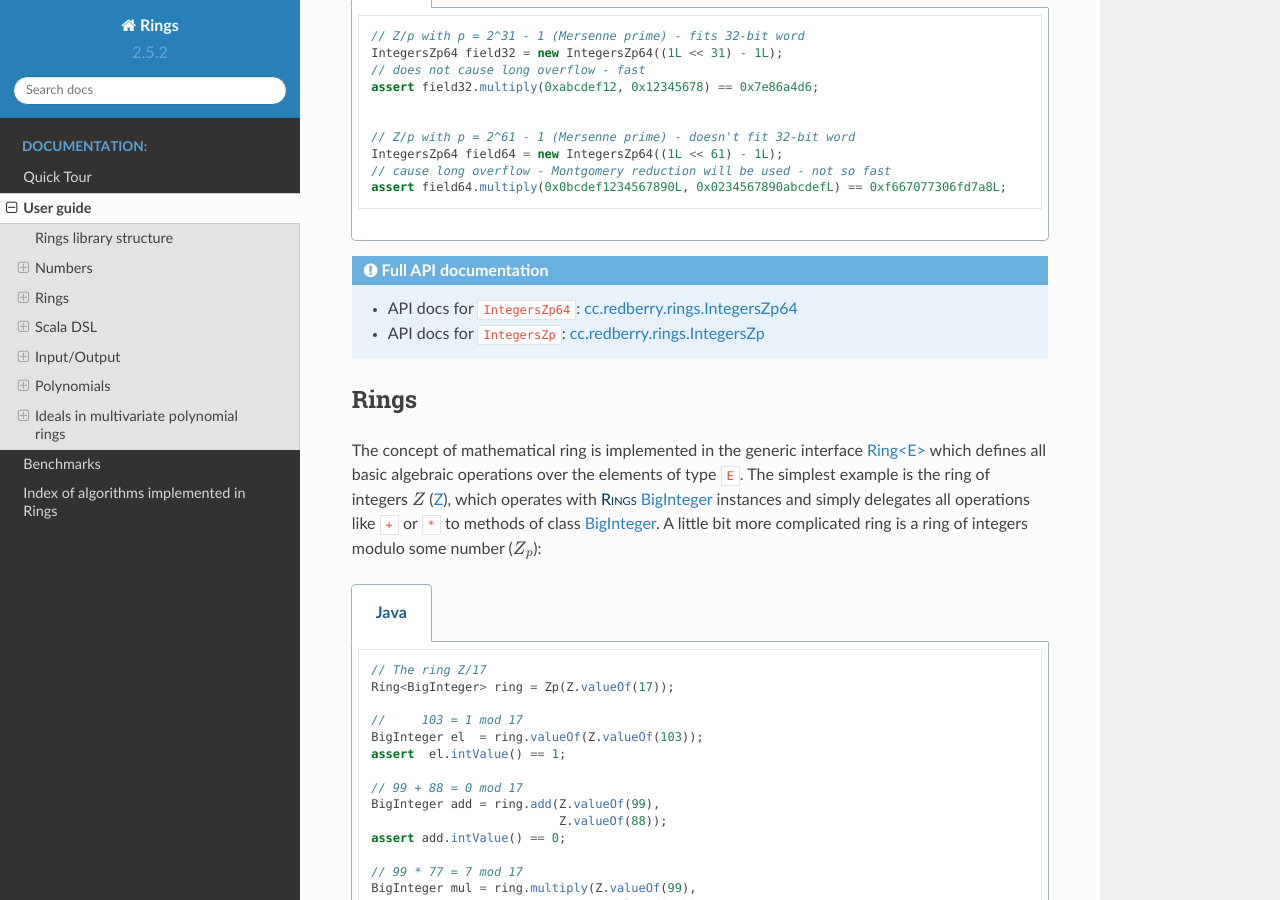
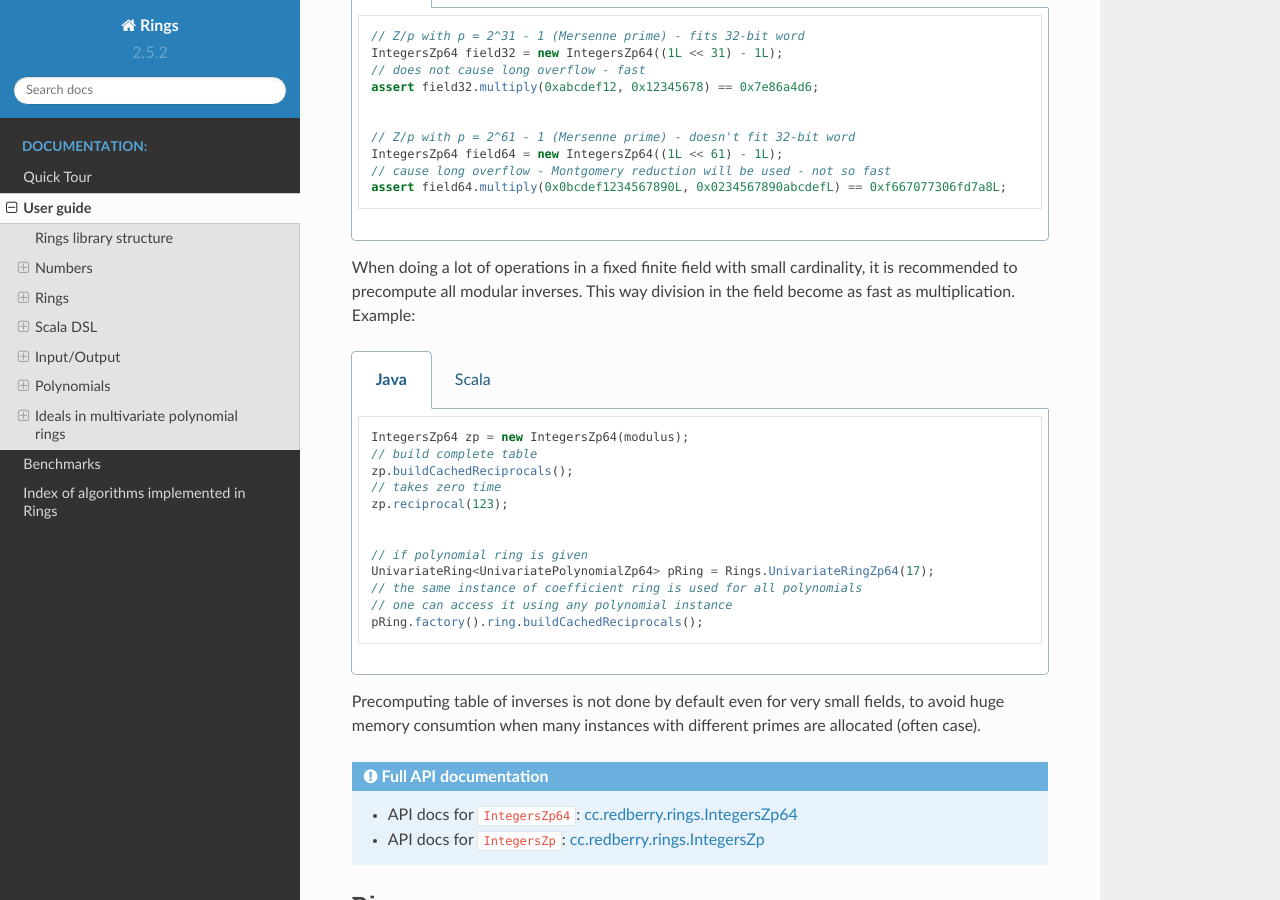
Before and after one commit to PoslavskySV/rings, a Sphinx documentation site: the page built from doc/guide.rst, in a window 1280 px wide and 900 px high, scrolled down 3949 px. Built offline with Sphinx 7.4.7 and the Read the Docs theme 2.0.0, drawn with Linux system fonts in a browser that asks for light colours; comment, search, counter and statistics services are not loaded.

Commit message:
Added possibility to cache all modular inverses for small finite fields. (#59)
This fixes #57

```diff
--- a/doc/guide.rst
+++ b/doc/guide.rst
@@ -195,6 +195,43 @@ It is worst to mention, that multiplication defined in `IntegersZp64`_ is especi
 
 .. _IntegersZp64: http://javadoc.io/page/cc.redberry/rings/latest/cc/redberry/rings/IntegersZp64.html
 .. _IntegersZp: http://javadoc.io/page/cc.redberry/rings/latest/cc/redberry/IntegersZp.html
+
+
+When doing a lot of operations in a fixed finite field with small cardinality, it is recommended to precompute all modular inverses. This way division in the field become as fast as multiplication. Example:
+
+
+.. tabs::
+
+   .. code-tab:: java
+
+        IntegersZp64 zp = new IntegersZp64(modulus);
+        // build complete table
+        zp.buildCachedReciprocals();
+        // takes zero time
+        zp.reciprocal(123);
+
+
+        // if polynomial ring is given
+        UnivariateRing<UnivariatePolynomialZp64> pRing = Rings.UnivariateRingZp64(17);
+        // the same instance of coefficient ring is used for all polynomials
+        // one can access it using any polynomial instance
+        pRing.factory().ring.buildCachedReciprocals();
+
+
+   .. code-tab:: scala
+
+        val zp = Zp64(modulus)
+        // build complete table
+        zp.buildCachedReciprocals()
+
+        // if polynomial ring is given
+        val pRing = UnivariateRingZp64(modulus, "x")
+        // the same instance of coefficient ring is used for all polynomials
+        // one can access it using any polynomial instance
+        pRing.factory().ring.buildCachedReciprocals()
+
+
+Precomputing table of inverses is not done by default even for very small fields, to avoid huge memory consumtion when many instances with different primes are allocated (often case).
 
 
 .. admonition:: Full API documentation
```
Also changed, not shown: 2 other files.
